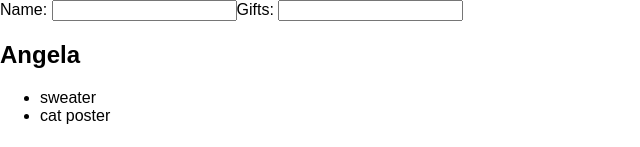
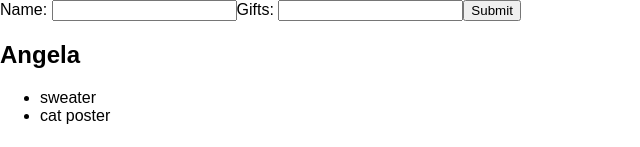
Before and after one commit to zizify/christmas-list, a React (Create React App) app: page / in a window 1280 px wide. Shown: the top 147 px of the page, without its empty margins (0-640 px from the left). Built offline with nearby package versions, Linux system fonts and the light colour scheme.

Commit message:
adds onsubmit to form

```diff
--- a/src/App.js
+++ b/src/App.js
@@ -12,8 +12,13 @@ class App extends React.Component {
       {name: 'Jim', gifts: ['personalized comic book']},
       {name: 'Michael', gifts: ['magic set', 'iPod', 'teapot']}
   ]};
+}
 
-  }
+ addPerson(newPerson){
+   this.setState([...this.state.list, newPerson])
+ }
+
+
   render() {
     const list = this.state.list;
     const people = list.map((person,index) =>
@@ -21,7 +26,7 @@ class App extends React.Component {
     )
     return (
     <div>
-      <Form />
+      <Form onSubmit={(value) => this.addPerson(value)} />
       {people}
     </div>
     );
--- a/src/form.js
+++ b/src/form.js
@@ -3,11 +3,12 @@ import './form.css';
 
 export default function Form(props) {
     return(
-        <form>
+        <form onSubmit={e => e.preventDefault()}>
             <label>Name: </label>
             <input></input>
             <label>Gifts: </label>
             <input></input>
+            <button>Submit</button>
         </form>
     )
 }
```
